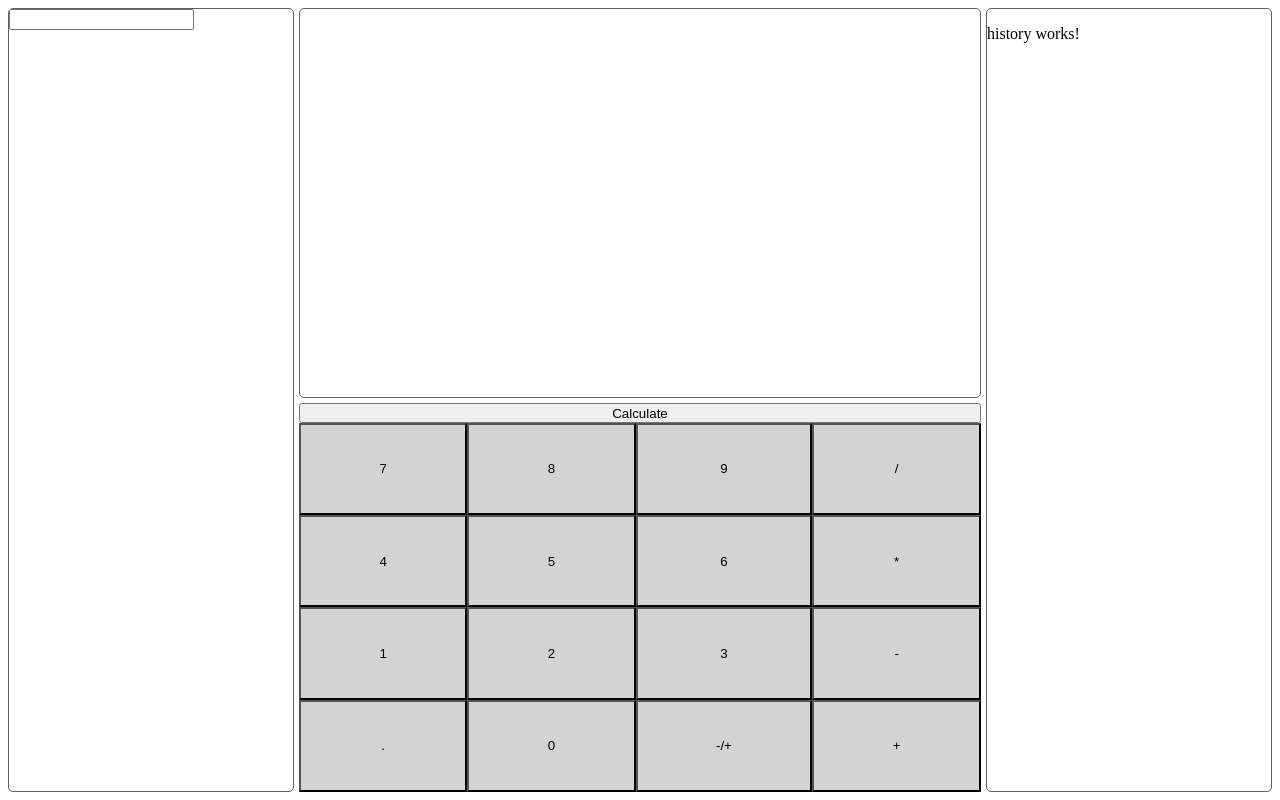
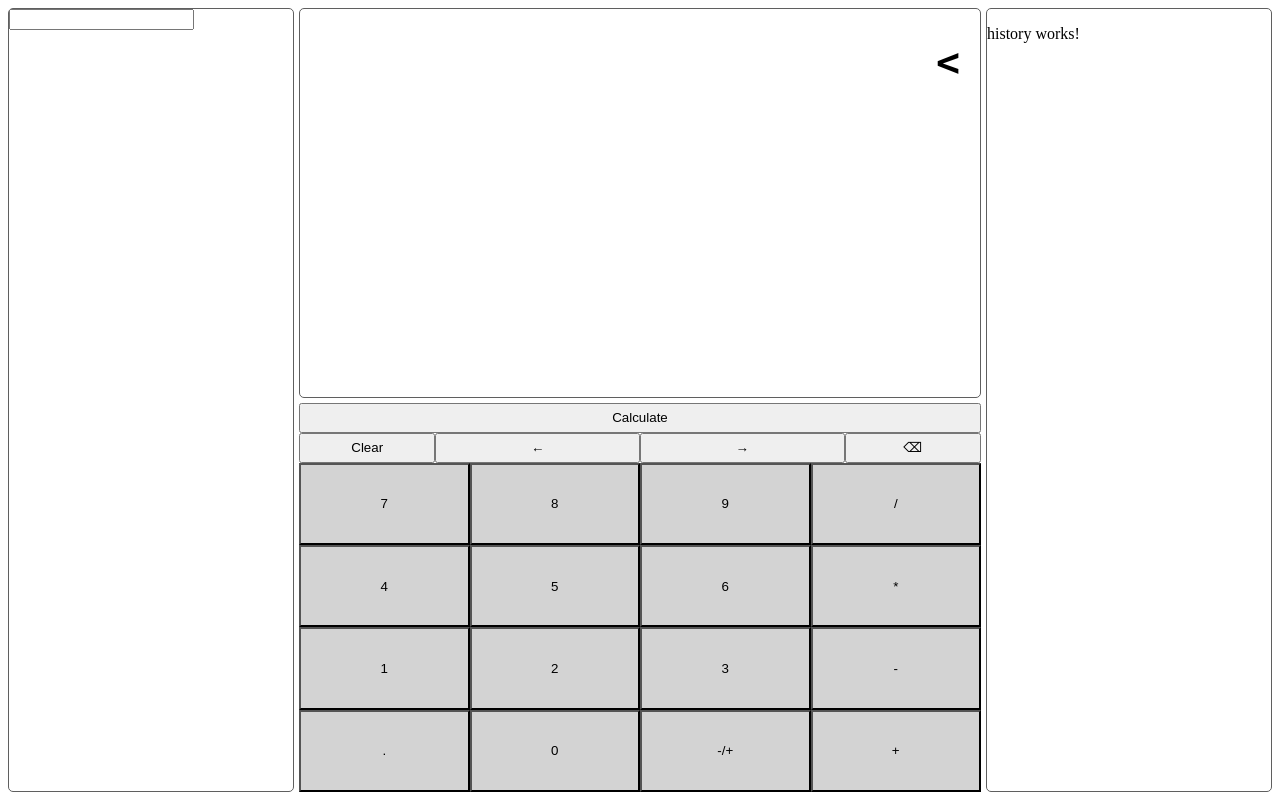
Before and after one commit to Nanojaw/WebCalculator, an Angular app in the folder frontend/WebCalculator/: page / in a window 1280 px wide. Built offline with nearby package versions, Linux system fonts and the light colour scheme.

Commit message:
added moving, clearing and removing

```diff
--- a/frontend/WebCalculator/src/app/app.component.html
+++ b/frontend/WebCalculator/src/app/app.component.html
@@ -1,6 +1,6 @@
 <div class="content" role="main">
   <app-search class="search-container"></app-search>
   <app-expression class="expression-container" [expression]="expression"></app-expression>
-  <app-keypad class="keypad-container" (keyEvt)="onKeyClicked($event)" (calcEvt)="calculate()"></app-keypad>
+  <app-keypad class="keypad-container" (keyEvt)="onKeyClicked($event)" (calcEvt)="calculate()" (moveEvt)="move($event)" (clearEvt)="clear()"></app-keypad>
   <app-history class="history-container"></app-history>
 </div>
--- a/frontend/WebCalculator/src/app/app.component.ts
+++ b/frontend/WebCalculator/src/app/app.component.ts
@@ -7,21 +7,57 @@ import * as wasm from './pkg';
   styleUrls: ['./app.component.scss'],
 })
 export class AppComponent {
-  @Input() expression = '';
+  @Input() expression = '<';
+
+  cursor = 0;
 
   onKeyClicked(key: string) {
     if (key == 'negate') {
       if (this.expression.startsWith('-')) {
-        this.expression = this.expression.substring(1);
+        this.expression = this.expression.slice(1);
+        this.cursor--;
       } else {
         this.expression = '-' + this.expression;
+        this.cursor++;
       }
+    } else if (key == 'remove') {
+      this.expression = this.expression
+        .slice(0, this.cursor - 1)
+        .concat(this.expression.slice(this.cursor));
+      if (this.cursor > 0) this.cursor--;
     } else {
-      this.expression += key;
+      this.expression = this.expression
+        .slice(0, this.cursor)
+        .concat(key, this.expression.slice(this.cursor));
+      this.cursor++;
     }
+
+    // Insert cursor
+    this.expression = this.expression.replace(/</g, '');
+    this.expression = this.expression
+      .slice(0, this.cursor)
+      .concat('<', this.expression.slice(this.cursor));
   }
 
   calculate() {
     alert(this.expression);
   }
+
+  move(direction: boolean) {
+    if (direction) {
+      if (this.expression.length > this.cursor) this.cursor++;
+    } else {
+      if (this.cursor > 0) this.cursor--;
+    }
+
+    // Insert cursor
+    this.expression = this.expression.replace(/</g, '');
+    this.expression = this.expression
+      .slice(0, this.cursor)
+      .concat('<', this.expression.slice(this.cursor));
+  }
+
+  clear() {
+    this.expression = '<';
+  }
 }
--- a/frontend/WebCalculator/src/app/keypad/keypad.component.html
+++ b/frontend/WebCalculator/src/app/keypad/keypad.component.html
@@ -1,5 +1,13 @@
-<button id="Calculate" (click)="calculate()">Calculate</button>
-<div class="main-grid">
+<button id="calculate" (click)="calculate()">Calculate</button>
+
+<div id="special-keys">
+  <button id="clear" (click)="clear()">Clear</button>
+  <button id="left" (click)="left()">&larr;</button>
+  <button id="right" (click)="right()">&rarr;</button>
+  <button id="remove" (click)="remove()">&#9003;</button>
+</div>
+
+<div id="main-grid">
   <!-- Extra keys -->
 
 
--- a/frontend/WebCalculator/src/app/keypad/keypad.component.scss
+++ b/frontend/WebCalculator/src/app/keypad/keypad.component.scss
@@ -1,15 +1,37 @@
-#Calculate {
+#calculate {
   width: 100%;
-  height: 20px;
+  height: 30px;
 }
 
-.main-grid {
+#special-keys {
+  display: flex;
+  height: 30px;
+}
+
+#clear {
+  width: 20%;
+}
+
+#left {
+  width: 30%;
+}
+
+#right {
+  width: 30%;
+}
+
+#remove {
+  width: 20%;
+}
+
+
+#main-grid {
   display: grid;
-  grid-template-columns: auto auto auto auto;
-  grid-template-rows: auto auto auto auto;
+  grid-template-columns: repeat(4, 1fr);
+  grid-template-rows: repeat(4, 1fr);
 
   width: 1fr;
-  height: calc(100% - 20px)
+  height: calc(100% - 60px)
 }
 
 .basic-key {
--- a/frontend/WebCalculator/src/app/keypad/keypad.component.ts
+++ b/frontend/WebCalculator/src/app/keypad/keypad.component.ts
@@ -10,12 +10,32 @@ export class KeypadComponent implements OnInit {
 
   @Output() calcEvt = new EventEmitter<null>();
 
+  @Output() moveEvt = new EventEmitter<boolean>();
+
+  @Output() clearEvt = new EventEmitter<null>();
+
   constructor() {}
 
   ngOnInit(): void {}
 
   calculate() {
     this.calcEvt.emit();
+  }
+
+  left() {
+    this.moveEvt.emit(false);
+  }
+
+  right() {
+    this.moveEvt.emit(true);
+  }
+
+  clear() {
+    this.clearEvt.emit();
+  }
+
+  remove() {
+  this.keyEvt.emit('remove')
   }
 
   //region Basic keys
```
